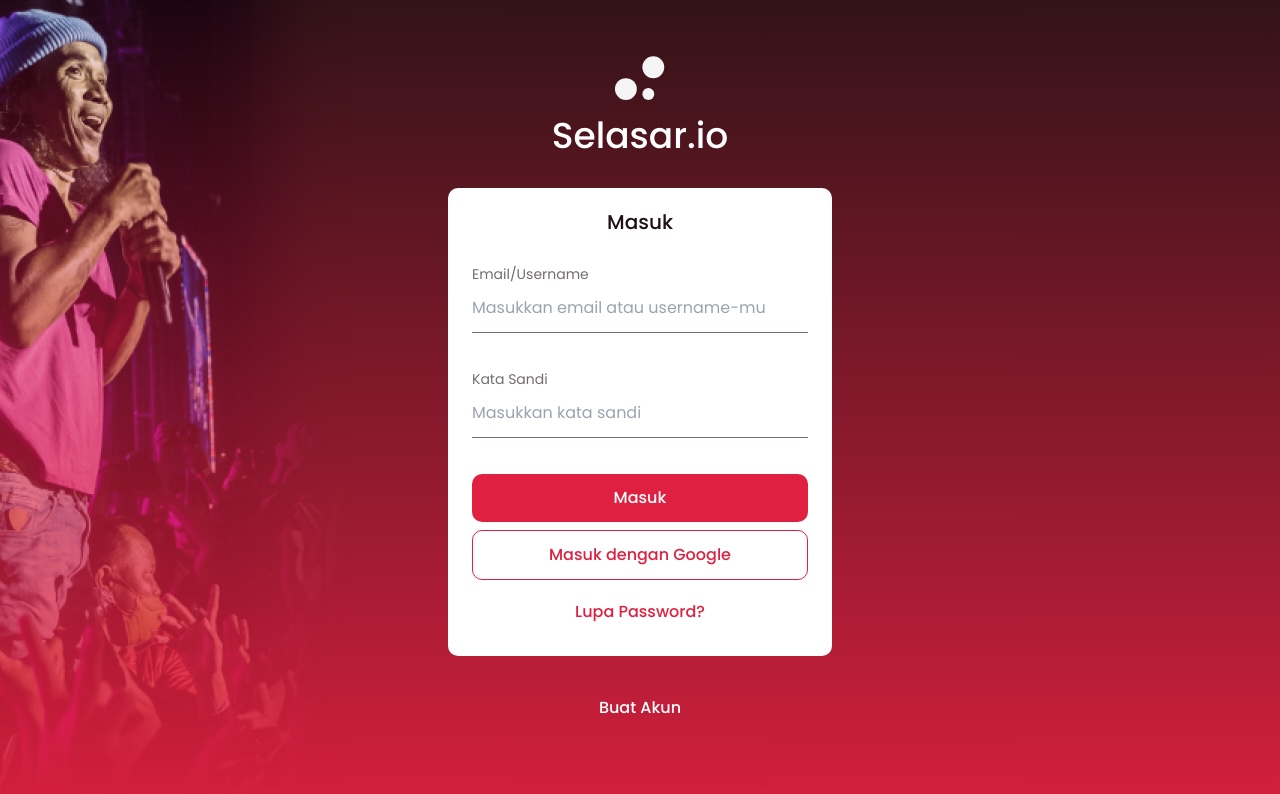
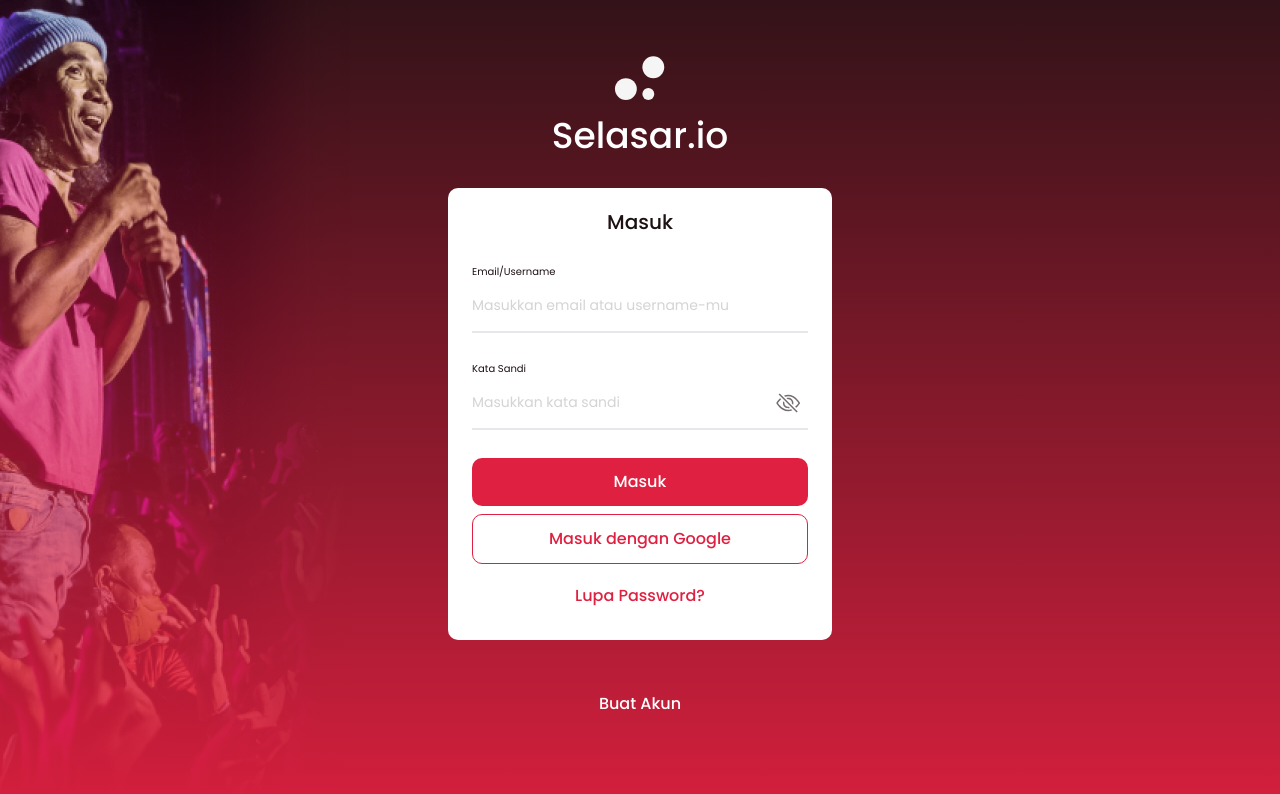
Before and after one commit to selasar-io/selasar-prototype, a React (Vite) app: page /signin in a window 1280 px wide. Shown: the top 794 px of the page. Built offline with nearby package versions, Linux system fonts and the light colour scheme.

Commit message:
verification

```diff
--- a/src/App.jsx
+++ b/src/App.jsx
@@ -13,10 +13,10 @@
         <Route exact path="/">
           <Main />
         </Route>
-        <Route exact path="/signIn">
+        <Route exact path="/signin">
           <SignIn />
         </Route>
-        <Route exact path="/signUp">
+        <Route exact path="/signup">
           <SignUp />
         </Route>
         <Route exact path="/search">
--- /dev/null
+++ b/src/component/LandingLogo.jsx
@@ -0,0 +1,12 @@
+const LandingLogo = () => {
+  return (
+    <div className='flex flex-col items-center mb-8'>
+      <div className='mb-4'>
+        <img src="/src/asset/logo-white.svg" alt="Logo Selasar.io" />
+      </div>
+      <h1 className="text-4xl font-medium">Selasar.io</h1>
+    </div>
+  )
+}
+
+export default LandingLogo
--- a/src/component/SignUpPrompt.jsx
+++ b/src/component/SignUpPrompt.jsx
@@ -7,7 +7,7 @@
 	getter(userInput);
 	return (
 		<section>
-			<h2 className='text-selasar-black text-sm'>{title}</h2>
+			<h2 className='text-selasar-black text-tiny'>{title}</h2>
 			<input
 				className='outline-none transition-colors border-b-2 py-4 text-sm focus:border-selasar-primary w-[100%] placeholder-selasar-content/30 focus:placeholder-transparent'
 				placeholder={placeholder}
@@ -36,7 +36,7 @@
 	getter(userPassword);
 	return (
 		<section>
-			<h2 className='text-selasar-black text-sm'>{title}</h2>
+			<h2 className='text-selasar-black text-tiny'>{title}</h2>
 			<div className='flex flex-row'>
 				<input
 					className='outline-none transition-colors border-b-2 py-4 text-sm focus:border-selasar-primary w-[100%] placeholder-selasar-content/30 focus:placeholder-transparent'
--- a/src/index.css
+++ b/src/index.css
@@ -7,3 +7,14 @@
 body {
 	font-family: 'Poppins', sans-serif;
 }
+
+.landing-bg {
+    background-image: url('/src/asset/slank-tprb.png');
+    background-repeat: no-repeat;
+    background-size: auto 837px;
+    background-position: -40px -18px;
+}
+
+.landing-gradient {
+    background: linear-gradient(180deg, rgba(253, 162, 96, 0) -13.27%, #DF2040 107.56%)!important;
+}
--- a/src/pages/login/signIn/index.css
+++ /dev/null
@@ -1,10 +0,0 @@
-.landing-bg {
-    background-image: url('/src/asset/slank-tprb.png');
-    background-repeat: no-repeat;
-    background-size: auto 837px;
-    background-position: -40px -18px;
-}
-
-.landing-gradient {
-    background: linear-gradient(180deg, rgba(253, 162, 96, 0) -13.27%, #DF2040 107.56%)!important;
-}
--- a/src/pages/login/signIn/index.jsx
+++ b/src/pages/login/signIn/index.jsx
@@ -1,42 +1,32 @@
-import './index.css'
+import LandingLogo from 'src/component/LandingLogo'
+import { PasswordPrompt, SignUpPrompt } from 'src/component/SignUpPrompt';
 
 function SignIn() {
   return (
     <div className="landing-bg min-h-screen bg-selasar-black text-white">
       <div className='landing-gradient min-h-screen flex flex-col items-center px-4 py-14'>
-          <div className='flex flex-col items-center mb-8'>
-            <div className='mb-4'>
-              <img src="/src/asset/logo-white.svg" alt="Logo Selasar.io" />
-            </div>
-            <h1 className="text-4xl font-medium">Selasar.io</h1>
-          </div>
+        <LandingLogo />
         <div className='bg-white text-selasar-black space-y-7 w-full max-w-sm rounded-[10px] px-6 py-5'>
           <h2 className="text-xl font-medium text-center">Masuk</h2>
-            <div className='flex flex-col !mb-9'>
-              <label htmlFor="username" className="text-selasar-content text-sm">Email/Username</label>
-              <input
-                type="text"
-                id="username"
-                className="py-3 border-b border-selasar-content focus:border-selasar-primary outline-none"
-                placeholder='Masukkan email atau username-mu'
+          <SignUpPrompt
+            title={'Email/Username'}
+            placeholder={'Masukkan email atau username-mu'}
+            getter={() => {}}
           />
-            </div>
-            <div className='flex flex-col !mb-9'>
-              <label htmlFor="username" className="text-selasar-content text-sm">Kata Sandi</label>
-              <input
-                type="password"
-                id="password"
-                className="py-3 border-b border-selasar-content focus:border-selasar-primary outline-none"
-                placeholder='Masukkan kata sandi'
+          <PasswordPrompt
+            title={'Kata Sandi'}
+            placeholder={'Masukkan kata sandi'}
+            getter={() => {}}
           />
-            </div>
           <div className="space-y-2 text-center font-medium">
             <div className="p-3 bg-selasar-primary text-white rounded-[10px] cursor-pointer">Masuk</div>
             <div className="p-3 text-selasar-primary border border-selasar-primary rounded-[10px] cursor-pointer">Masuk dengan Google</div>
             <div className="p-3 text-selasar-primary rounded-[10px] cursor-pointer">Lupa Password?</div>
           </div>
         </div>
-          <div className="mt-10 text-center font-medium cursor-pointer">Buat Akun</div>
+        <a href="/signup" className="mt-10 px-8 py-3 rounded-[10px] text-center font-medium cursor-pointer">
+          Buat Akun
+        </a>
       </div>
     </div>
   )
--- a/src/pages/login/signUp/index.jsx
+++ b/src/pages/login/signUp/index.jsx
@@ -1,5 +1,5 @@
 import { useState } from 'react';
-import { PasswordPrompt, SignUpPrompt } from '../../../component/SignUpPrompt';
+import { PasswordPrompt, SignUpPrompt } from 'src/component/SignUpPrompt';
 
 function SignUp() {
 	const [username, setUsername] = useState('');
@@ -14,10 +14,10 @@
 		Password: userPassword,
 	};
 	return (
-		<>
+		<div className='max-w-xl mx-auto my-3'>
 			<section className='p-4'>
-				<h1 className='text-lg font-semibold'>Buat Akun</h1>
-				<section className='flex flex-col gap-10 mt-8'>
+				<h1 className='text-xl font-medium'>Buat Akun</h1>
+				<section className='flex flex-col space-y-8 mt-8'>
 					<SignUpPrompt
 						title={'Username'}
 						placeholder={'Buat username'}
@@ -44,7 +44,7 @@
 						getter={setConfirmPassword}
 					/>
 				</section>
-				<h3 className='mt-6 text-tiny text-selasar-content'>
+				<h3 className='mt-6 text-sm text-selasar-content'>
 					Dengan mendaftar, saya menyetujui{' '}
 					<span className='text-selasar-primary font-semibold'>
 						<a href='#'>Syarat & Ketentuan</a>
@@ -54,29 +54,29 @@
 						<a href='#'>Kebijakan Privasi Selasar.io</a>
 					</span>
 				</h3>
-				<section className='flex flex-col mt-12 gap-2 mb-24'>
+				<section className='flex flex-col mt-10 space-y-2'>
 					<button
 						type='submit'
-						className='bg-selasar-primary text-sm font-semibold text-white py-2 rounded-lg active:bg-primary/60'
+						className='bg-selasar-primary text-md font-semibold text-white px-8 py-3 rounded-lg active:bg-primary/60'
 						onClick={() => {
-							console.log(data);
 							setUsername('');
 							setUserEmail('');
 							setNamaLengkap('');
 							setPassword('');
 						}}>
-						Buat Akun
+						Daftar
 					</button>
 					<a
-						href='/signIn'
-						className='inline w-full justify-center'>
-						<button className='w-full bg-transparent text-sm font-semibold text-selasar-primary py-2 rounded-lg active:bg-selasar-content/10'>
+						href='/signin'
+						className='inline w-full justify-center'
+					>
+						<button className='w-full bg-transparent text-md font-semibold text-selasar-primary px-8 py-3 rounded-lg active:bg-selasar-content/10'>
 							Kembali
 						</button>
 					</a>
 				</section>
 			</section>
-		</>
+		</div>
 	);
 }
 
--- a/src/pages/login/verification/index.jsx
+++ b/src/pages/login/verification/index.jsx
@@ -1,7 +1,41 @@
+import { useState } from 'react';
+import mailIcon from 'src/asset/mail.svg';
+
 function Verification() {
-    return (
-      <h1 className="text-blue-600">verification</h1>
-    )
-  }
+  const [resendRemainingSec, setResendRemainingSec] = useState(29)
 
-  export default Verification
+  return (
+    <div className='min-h-screen flex flex-col items-center px-4 py-20 bg-selasar-primary text-white'>
+      <div className='bg-white text-selasar-black w-full max-w-md rounded-[10px] px-12 py-6'>
+        <div className="flex items-center justify-center bg-selasar-primary mx-auto w-14 h-14 rounded-full mb-7">
+					<img src={mailIcon} />
+        </div>
+        <h2 className="text-xl font-medium text-center mb-7">Kami mengirim kode verifikasi</h2>
+        <h4 className="text-sm text-selasar-content text-center mb-6">Segera periksa email anda dan masukkan 4 digit kode verifikasi</h4>
+        <div className="flex space-x-2 justify-center">
+          {[...Array(4).keys()].map((_, index) => (
+            <input
+              type="text"
+              maxLength="1"
+              onInput={(e) => e.target.value = e.target.value.replace(/[^0-9]/g,'')}
+              key={index}
+              className='w-14 h-14 bg-selasar-gray text-2xl text-selasar-black font-medium rounded-[10px] !appearance-none'
+            ></input>
+          ))}
+        </div>
+      </div>
+      <div className="text-sm text-white text-center mt-10">
+        <div>Belum menerima kode verifikasi?</div>
+        <div>Kirim ulang kode dalam <span className='font-semibold'>00:{resendRemainingSec}</span></div>
+      </div>
+      <div className="mt-6 px-8 py-3 rounded-[10px] text-center text-white/50 w-full max-w-md font-medium cursor-pointer">
+        Kirim ulang code
+      </div>
+      <div className="mt-12 px-8 py-3 rounded-[10px] text-center bg-white text-selasar-primary w-full max-w-md font-medium cursor-pointer">
+        Verifikasi
+      </div>
+    </div>
+  )
+}
+
+export default Verification
--- a/src/pages/main/index.jsx
+++ b/src/pages/main/index.jsx
@@ -1,6 +1,6 @@
-import Map from "../../component/Map"
-import MenuButton from "../../component/MenuButton"
-import SearchButton from "../../component/SearchButton"
+import Map from "src/component/Map"
+import MenuButton from "src/component/MenuButton"
+import SearchButton from "src/component/SearchButton"
 function Main() {
     return (
       <>
```
Also changed, not shown: src/asset/mail.svg (added). Lines whose indentation alone changed are shown as unchanged.
